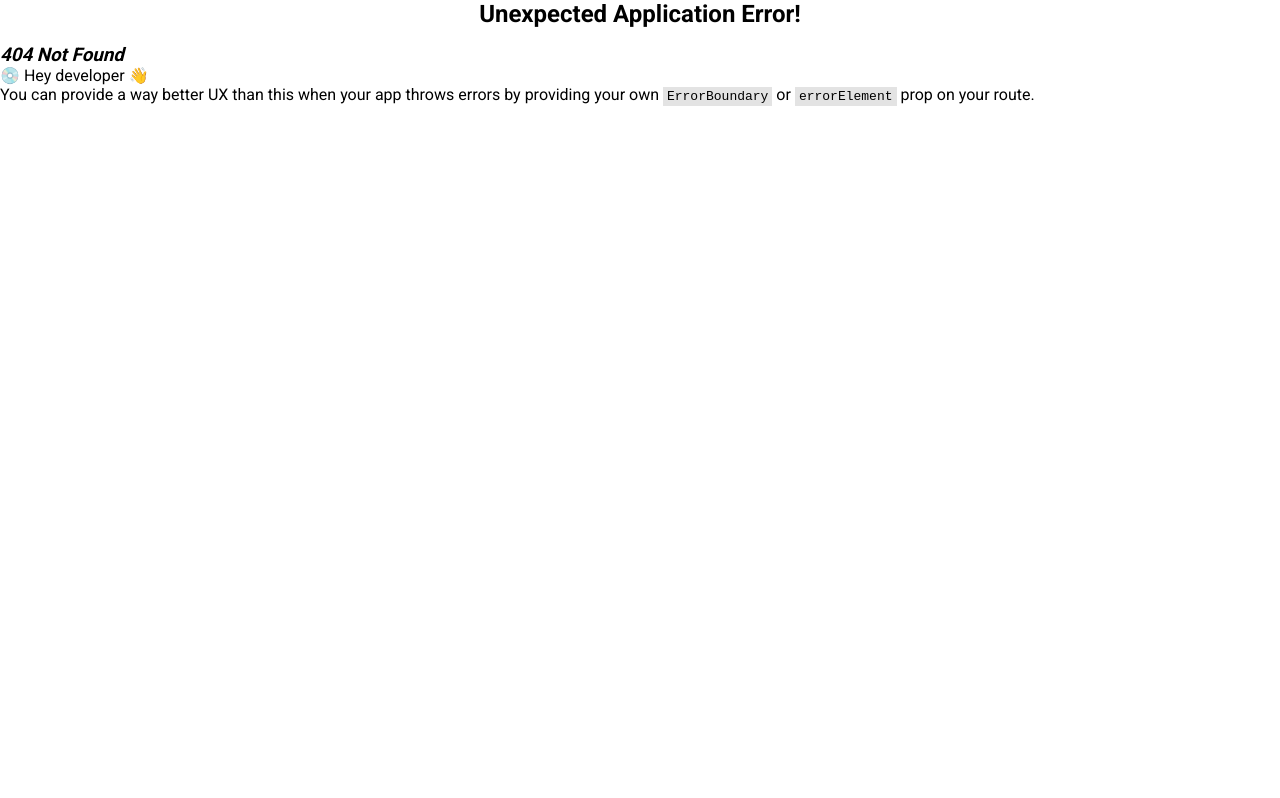
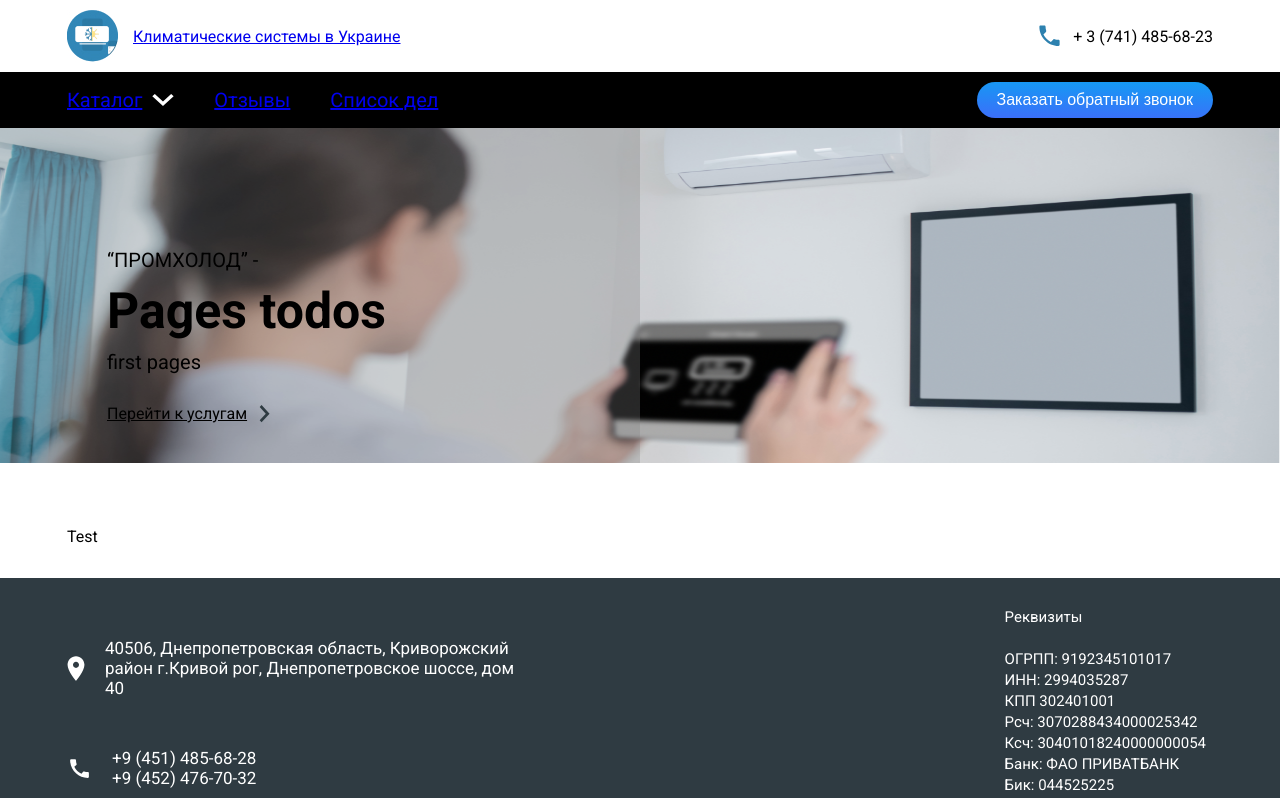
Before and after one commit to Blagoi4/React-Landing, a React (Vite) app: page /todos in a window 1280 px wide. Before the commit this address had no page. Shown: the top 798 px of the page. Built offline with nearby package versions, Linux system fonts and the light colour scheme.

Commit message:
create new pages Todos

```diff
--- a/src/components/Header/index.jsx
+++ b/src/components/Header/index.jsx
@@ -36,6 +36,9 @@ const Header = () => {
               <Link to='/reviews'>
                 <p>Отзывы</p>
               </Link>
+              <Link to='/todos'>
+              <p>Список дел</p>
+              </Link>
             </div>
             <div className="header-catalog__button">
               <Button text="Заказать обратный звонок" />
--- /dev/null
+++ b/src/pages/Todos.jsx
@@ -0,0 +1,20 @@
+import MainScreen from "../components/MainScreen"
+
+
+
+const Todos =() => {
+    return(
+        <>
+          <MainScreen heading='Pages todos' subheading='first pages'/>
+        <section className="container">
+
+
+            <div>Test</div>
+
+        </section>
+        </>
+    )
+}
+
+
+export default Todos
--- a/src/routing/routing.jsx
+++ b/src/routing/routing.jsx
@@ -7,6 +7,7 @@ import {
 import Home from '../pages/Home';
 import Catalog from '../pages/Catalog';
 import Reviews from '../pages/Reviews'
+import Todos from '../pages/Todos';
 
 export const router = createBrowserRouter(
   createRoutesFromElements(
@@ -14,6 +15,7 @@ export const router = createBrowserRouter(
       <Route path="/" element={<Home />} />
       <Route path="/catalog" element={<Catalog />} />
       <Route path='/reviews' element={<Reviews/>}/>
+      <Route path='/todos' element={<Todos/>}/>
     </Route>,
   ),
 );
```
